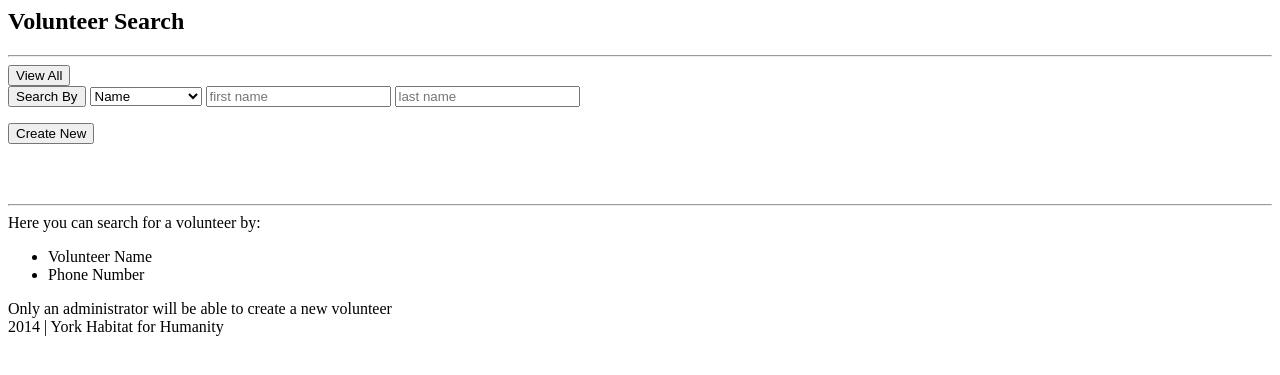
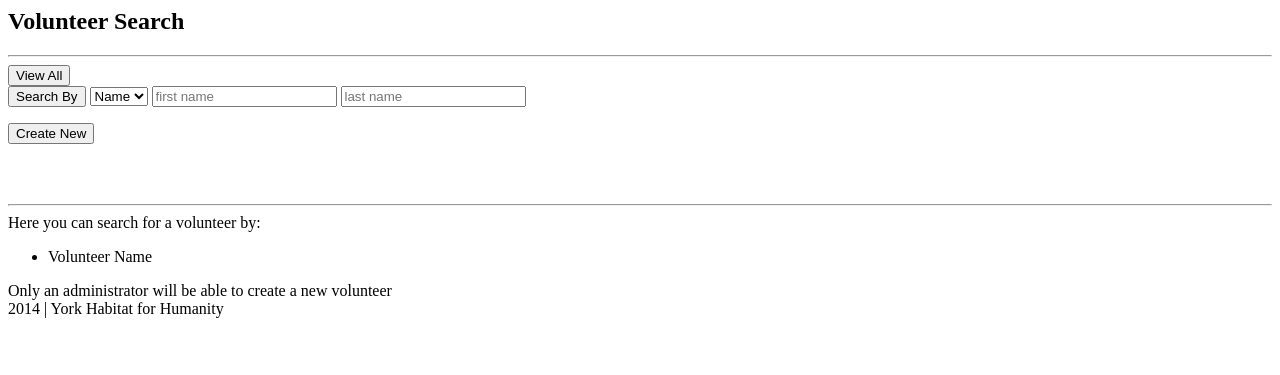
Before and after one commit to jimiljojo/habitat_home, a PHP site: template office/view/indexVolunteer.php in a window 1280 px wide. Shown: the top 375 px of the page. Run offline with PHP 8.4, Linux system fonts and the light colour scheme; the template is opened without the code that fills it, so the values that code supplies are empty; some libraries are stand-ins or nearby versions.

Commit message:
edit indexVolunteer

```diff
--- a/office/view/indexVolunteer.php
+++ b/office/view/indexVolunteer.php
@@ -61,7 +61,7 @@ function shitTheBed() {
     <input name="search" type="submit" value="Search By">
     <select id="searchBy" name="searchBy" onchange="shitTheBed();">
 	<option value="name" selected="selected">Name</option>
-	<option value="phone number">Phone Number</option>
+
 
     </select>
     <input id="input1" name="input1" placeholder="first name" type="text">
@@ -84,7 +84,7 @@ function shitTheBed() {
     Here you can search for a volunteer by:
     <ul>
         <li>Volunteer Name</li>
-        <li>Phone Number</li>
+
 
     </ul>
     Only an administrator will be able to create a new volunteer
```
